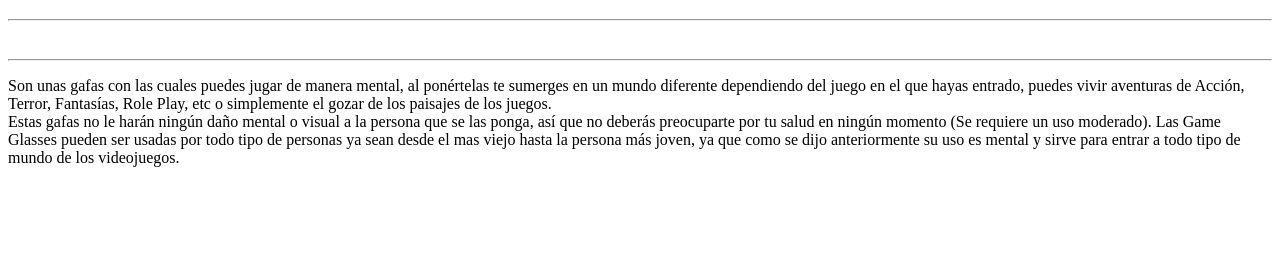
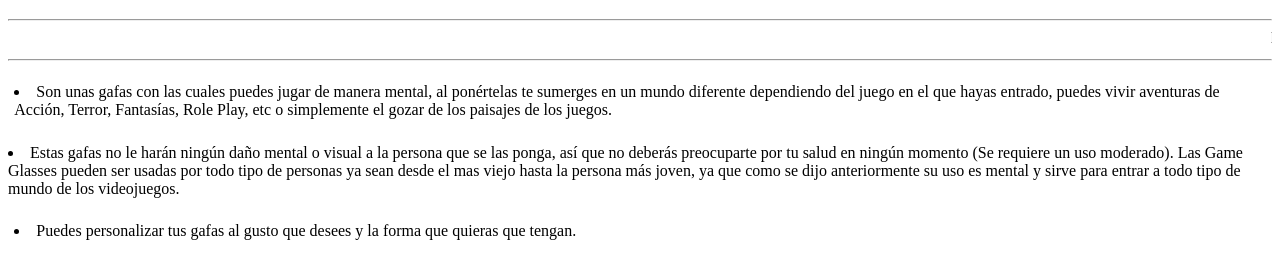
Before and after one commit to Alejo2305/Productocreativo, a plain HTML site: page index.html in a window 1280 px wide. Shown: the part 61-340 px from the top of the page. Drawn offline with Linux system fonts and the light colour scheme.

Commit message:
Actualizacion numero dos

```diff
--- a/index.html
+++ b/index.html
@@ -12,12 +12,20 @@
     <marquee>Bienvenidos a nuestra página</marquee>
     <hr>
     <p>
+     <li style="padding: 0.5%; border: 20px;">
         Son unas gafas con las cuales puedes jugar de manera mental, al ponértelas te sumerges en un mundo diferente dependiendo del juego en el que hayas entrado,
         puedes vivir aventuras de Acción, Terror, Fantasías, Role Play, etc o simplemente el gozar de los paisajes de los juegos.
+      </li>
      <br>
+     <li style="padding: 0.5; border: 20px;">
         Estas gafas no le harán ningún daño mental o visual a la persona que se las ponga,
         así que no deberás preocuparte por tu salud en ningún momento (Se requiere un uso moderado).
         Las Game Glasses pueden ser usadas por todo tipo de personas ya sean desde el mas viejo hasta la persona más joven, ya que como se dijo anteriormente su uso es mental y sirve para entrar a todo tipo de mundo de los videojuegos.
+     </li>
+     <br>
+     <li style="padding: 0.5%; border: 20px;">
+        Puedes personalizar tus gafas al gusto que desees y la forma que quieras que tengan.
+     </li>
     </p>
 </body>
 </html>
```
